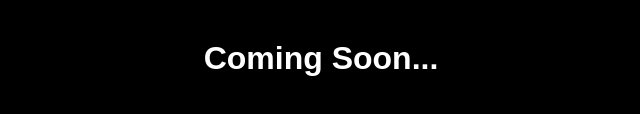
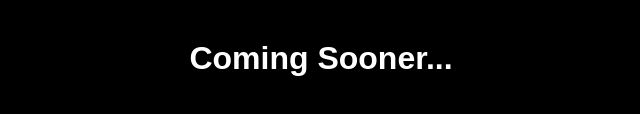
Before and after one commit to SamuelGTurner/SamDesk-Website, a plain HTML site: page index.html in a window 1280 px wide. Shown: the part 410-524 px from the top of the page, without its empty margins (323-963 px from the left). Drawn offline with Linux system fonts and the light colour scheme.

Commit message:
Atom Test

```diff
--- a/index.html
+++ b/index.html
@@ -9,7 +9,7 @@
 				<img src="images\logo.png" />
 			</div>
 			<br \>
-			<h1 class="updating">Coming Soon...</h1>
+			<h1 class="updating">Coming Sooner...</h1>
 		</div>
 	</body>
 </html>
```
